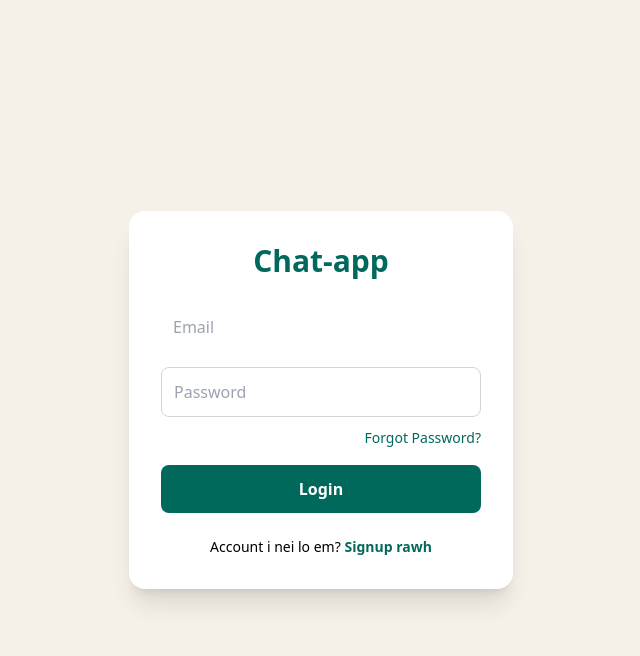
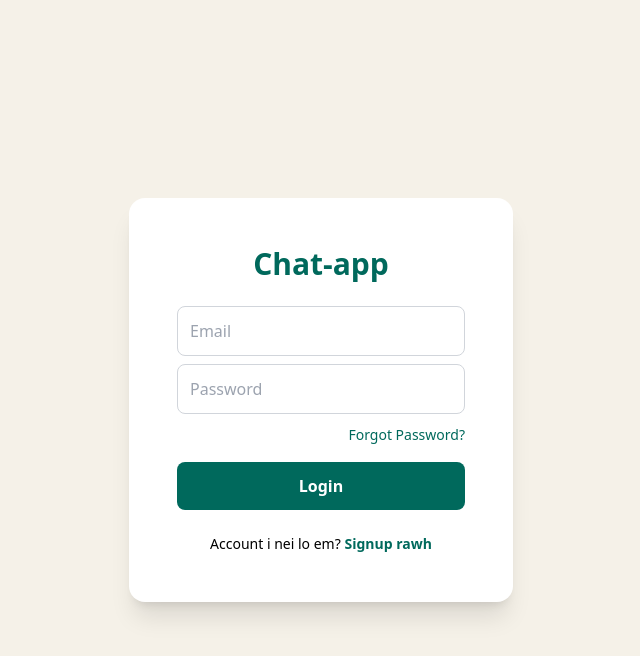
Before and after one commit to nghaka123/Chat-app, a Flask app: page / in a window 1280 px wide. Shown: the top 656 px of the page, without its empty margins (319-959 px from the left). Run offline with Flask 3, Linux system fonts and the light colour scheme; some libraries are stand-ins or nearby versions.

Commit message:
Update login.html

```diff
--- a/templates/login.html
+++ b/templates/login.html
@@ -6,12 +6,12 @@
 </head>
 <body class="bg-[#F5F1E8] flex items-center justify-center min-h-screen">
 
-  <div class="bg-white p-8 rounded-2xl shadow-xl w-full max-w-sm">
+  <div class="bg-white p-12 rounded-2xl shadow-xl w-full max-w-sm">
 
     <h1 class="text-3xl font-bold text-center mb-6 text-[#00695C]">Chat-app</h1>
 
     <form>
-      <input type="email" placeholder="Email" class="w-full p-3 border-gray-300 rounded-lg mb-4 focus:outline-none focus:ring-2 focus:ring-[#00695C]">
+      <input type="email" placeholder="Email" class="w-full p-3 border border-gray-300 rounded-lg mb-2 focus:outline-none focus:ring-2 focus:ring-[#00695C]">
       <input type="password" placeholder="Password" class="w-full p-3 border border-gray-300 rounded-lg mb-2 focus:outline-none focus:ring-2 focus:ring-[#00695C]">
 
       <!-- Forgot Password Link -->
```
